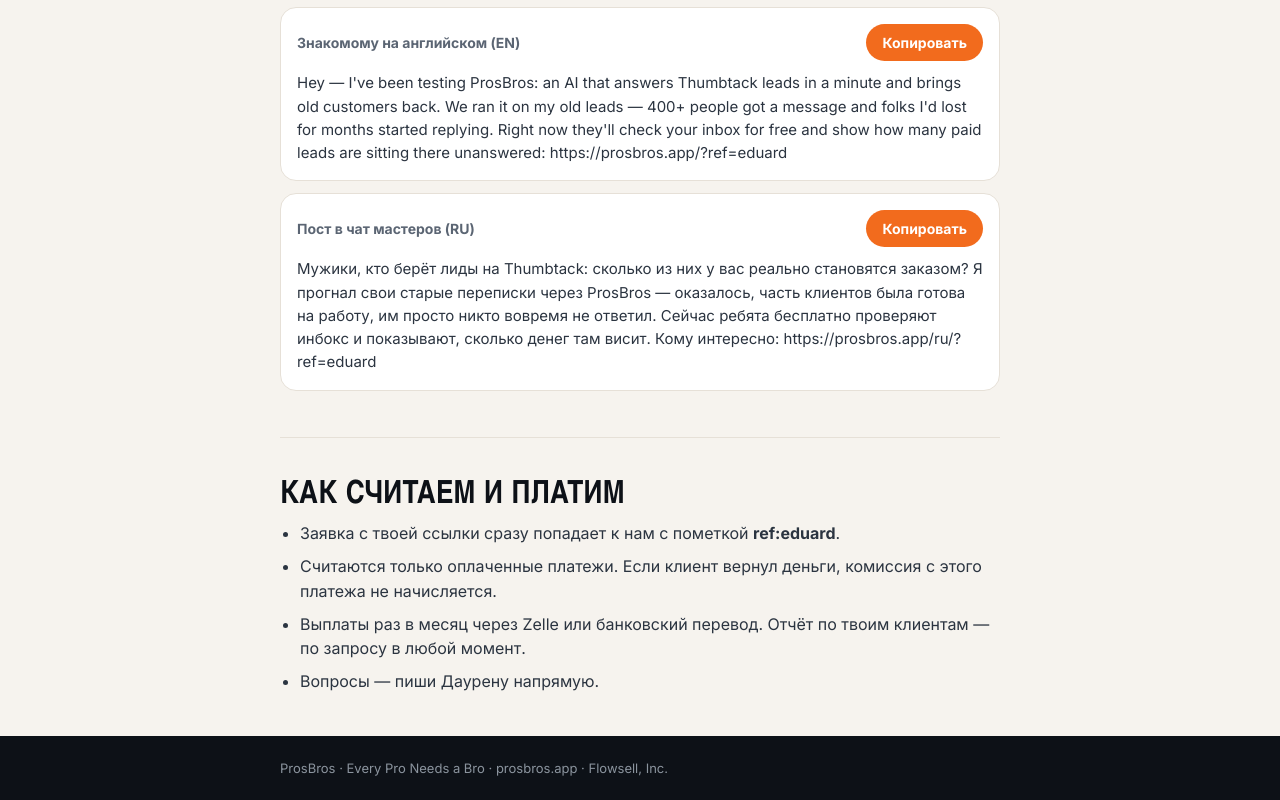
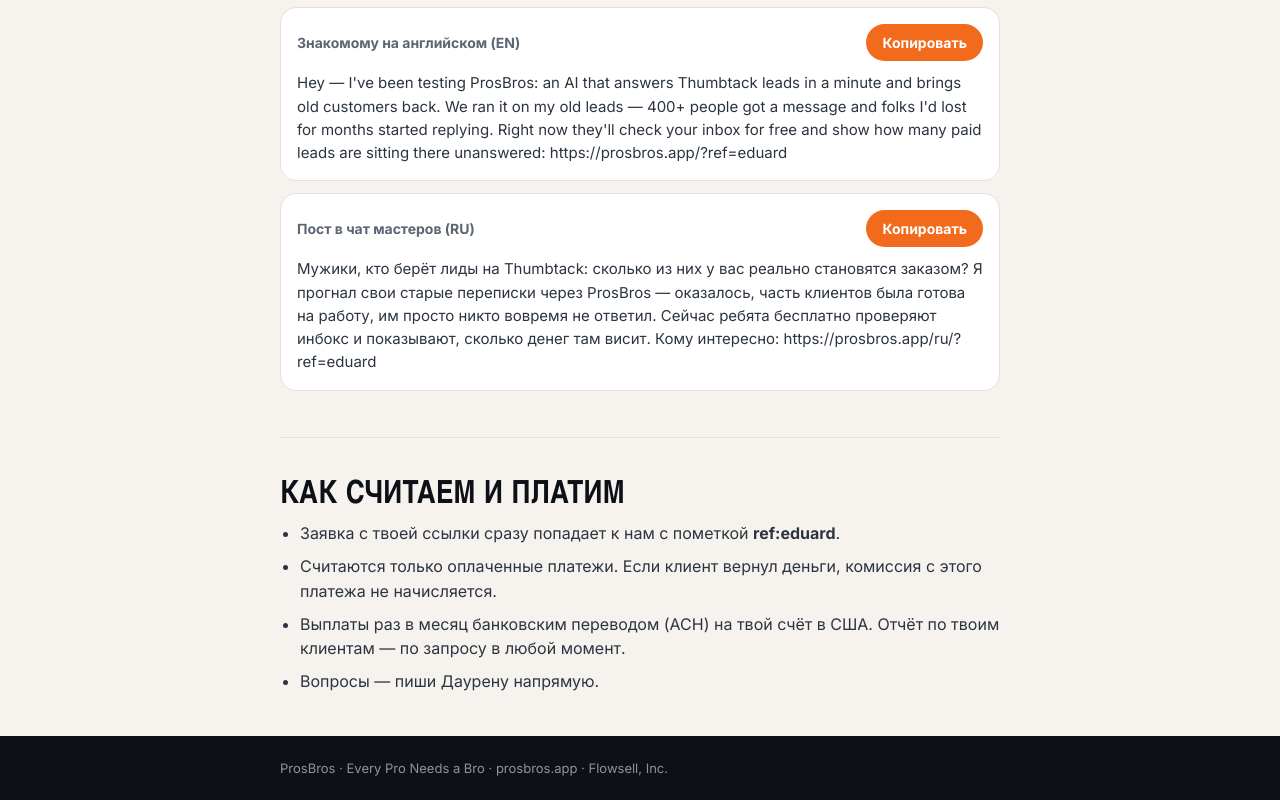
Before and after one commit to MakenovD/prosbros-site, a plain HTML site: page partners/eduard/index.html in a window 1280 px wide. Shown: the part 1745-2545 px from the top of the page. Drawn offline with nearby package versions, Linux system fonts and the light colour scheme.

Commit message:
Partner page: payouts by ACH
Co-Authored-By: Claude Opus 5.5 <noreply@anthropic.com>
Claude-Session: https://claude.ai/code/session_013g9M7oZgwcDNzRw6MGi5tr

```diff
--- a/partners/eduard/index.html
+++ b/partners/eduard/index.html
@@ -95,7 +95,7 @@ footer{background:var(--ink);color:#8B949E;font-size:13px;padding:22px 0}
 <ul class="steps">
 <li>Заявка с твоей ссылки сразу попадает к нам с пометкой <b>ref:eduard</b>.</li>
 <li>Считаются только оплаченные платежи. Если клиент вернул деньги, комиссия с этого платежа не начисляется.</li>
-<li>Выплаты раз в месяц через Zelle или банковский перевод. Отчёт по твоим клиентам — по запросу в любой момент.</li>
+<li>Выплаты раз в месяц банковским переводом (ACH) на твой счёт в США. Отчёт по твоим клиентам — по запросу в любой момент.</li>
 <li>Вопросы — пиши Даурену напрямую.</li>
 </ul>
 </section>
```
